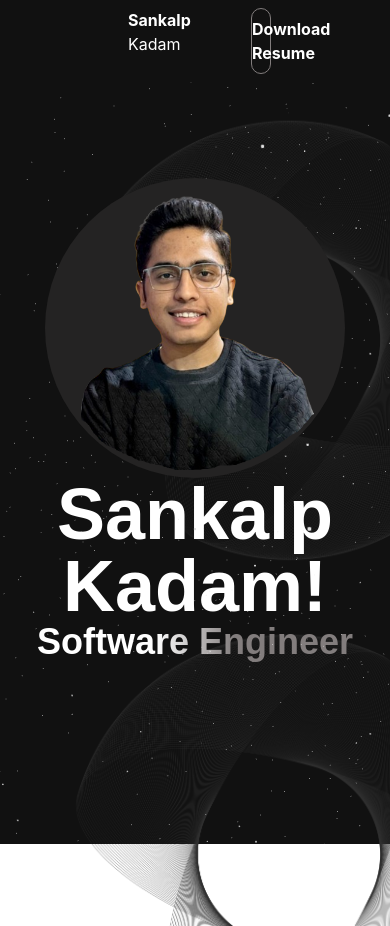
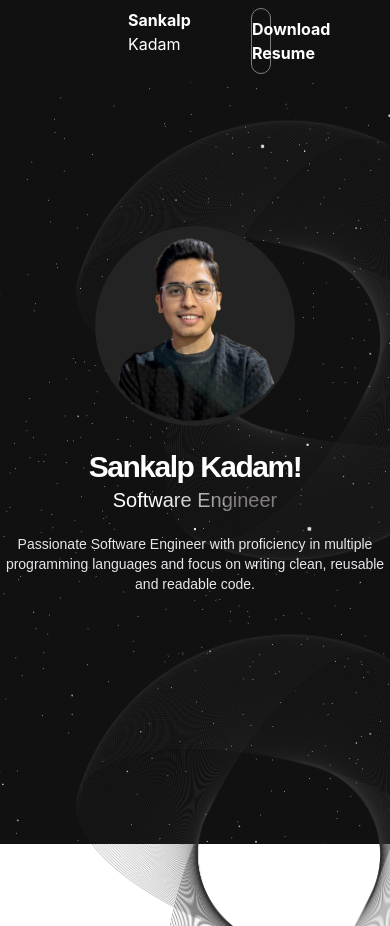
Before and after one commit to SankalpKadam/portfolio, a React (Create React App) app: page / in a window 390 px wide. Built offline with nearby package versions, Linux system fonts and the light colour scheme.

Commit message:
Made banner completely responsive

```diff
--- a/src/Banner/Banner.css
+++ b/src/Banner/Banner.css
@@ -5,19 +5,25 @@
     flex-direction: column;
     justify-content: center;
     align-items: center;
+    font-family: 'Poppins', sans-serif;
+
 }
 .banner__image{
-    width: 300px;
-    height: 300px;
     background-color: #242323;
     z-index: 2;
     border-radius: 50%;
 }
 .banner__data{
+    display: flex;
+    flex-direction: column;
+    text-align: center;
+    align-items: center;
+    justify-content: center;
+}
+.banner__name, .banner__title{
     width: 100%;
     height: fit-content;
     text-align: center;
-    font-family: 'Poppins', sans-serif;
 }
 .banner__name{
     font-weight: 600;
@@ -26,5 +32,30 @@
     background: linear-gradient(to right, rgb(255,255,255) 40%,rgb(130,125,125) 60%);
     -webkit-background-clip: text;
     -webkit-text-fill-color: transparent;
-    font-weight: 600;
 }
+
+/* Extra small devices (phones, 600px and down) */
+@media only screen and (max-width: 600px) {
+    .banner__image{
+        width: 200px;
+        height: 200px;
+    }
+}
+/* Small devices (portrait tablets and large phones, 600px and up) */
+@media only screen and (min-width: 600px) {
+    .banner__image{
+        width: 200px;
+        height: 200px;
+    }
+}
+/* Medium devices (landscape tablets, 768px and up) */
+@media only screen and (min-width: 768px) {
+    .banner__image{
+        width: 400px;
+        height: 400px;
+    }
+}
+/* Large devices (laptops/desktops, 992px and up) */
+@media only screen and (min-width: 992px) {}
+/* Extra large devices (large laptops and desktops, 1200px and up) */
+@media only screen and (min-width: 1200px) {}
--- a/src/Banner/Banner.jsx
+++ b/src/Banner/Banner.jsx
@@ -7,8 +7,9 @@ const Banner = () => {
         <img src={require('../linkedin.png')} alt="img"/>
       </div>
       <div className='banner__data'>
-        <p className='text-7xl text-white banner__name'>Sankalp Kadam!</p>
-        <p className='text-4xl text-white banner__title'>Software Engineer</p>
+        <p className='flex flex-col gap-6 mt-6 cursor-pointer animate-bounce tracking-tighter lg:text-7xl text-3xl md:text-6xl font-semibold text-white max-w-[600px] w-auto h-auto'>Sankalp Kadam!</p>
+        <p className='text-xl md:text-3xl lg:text-4xl text-white banner__title'>Software Engineer</p>
+        <p className='text-sm md:text-md text-gray-200 my-5 max-w-[600px]'>Passionate Software Engineer with proficiency in multiple programming languages and focus on writing clean, reusable and readable code.</p>
       </div>
     </div>
   )
```
